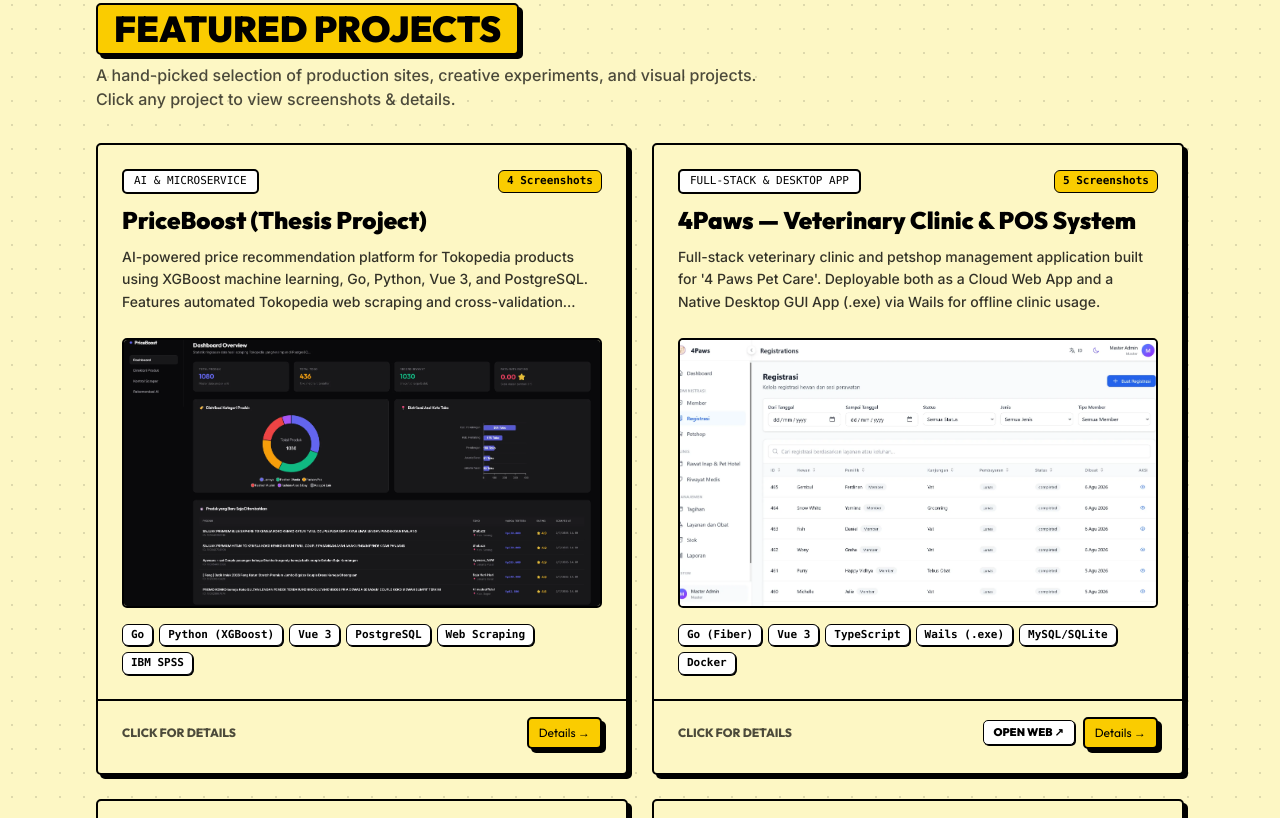
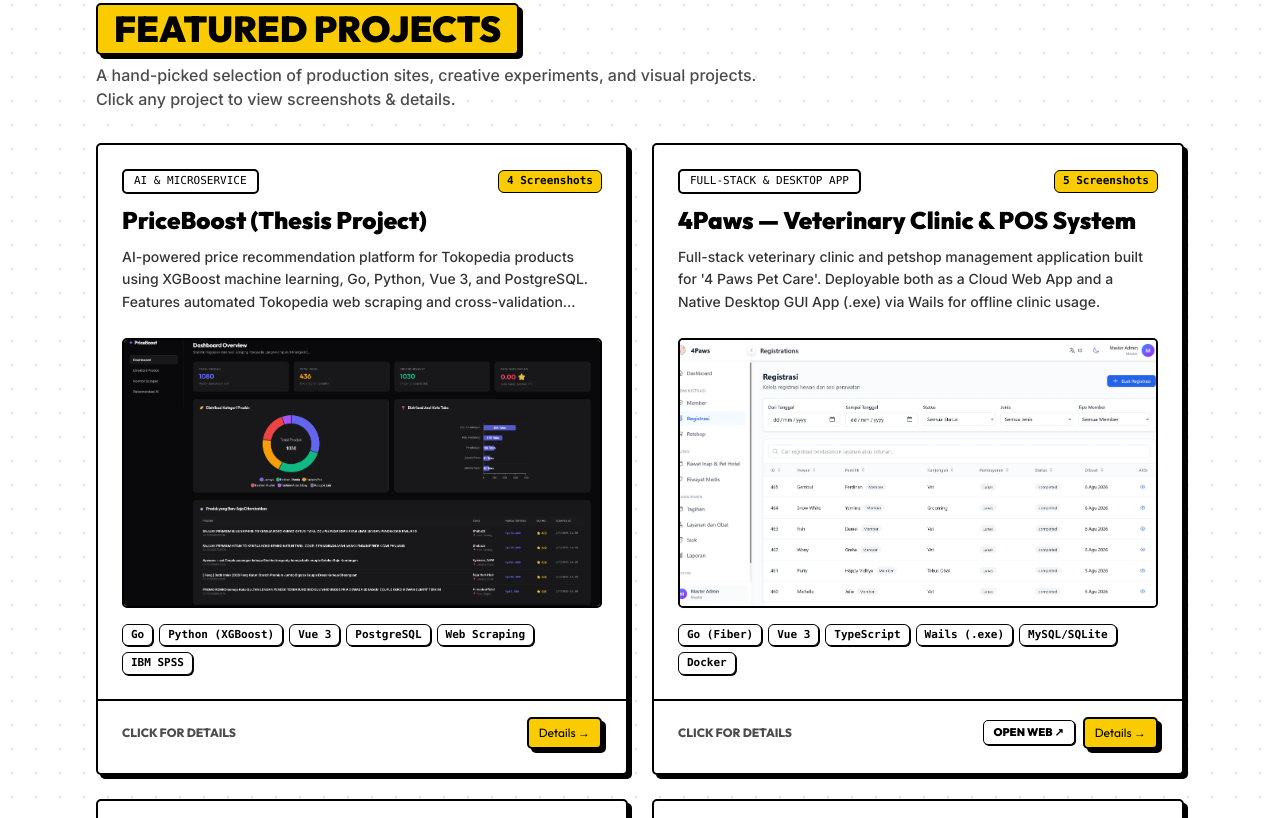
Before and after one commit to Mighty-SEA/portofolio-hibban-static, an Astro site: page / in a window 1280 px wide. Shown: the part 1159-1977 px from the top of the page. Built offline with nearby package versions, Linux system fonts and the light colour scheme; Astro itself is replaced by a stand-in of ours.

Commit message:
style: change page background from yellow to clean white

```diff
--- a/src/styles/global.css
+++ b/src/styles/global.css
@@ -93,12 +93,12 @@
 }
 
 :root {
-    --neo-bg: #FAF9F6;
+    --neo-bg: #FFFFFF;
     --neo-primary: #FFD23F;
     --neo-secondary: #FF6B6B;
     --neo-accent: #38BDF8;
     --neo-card: #FFFFFF;
-    --background: hsl(54, 92%, 88%);
+    --background: #FFFFFF;
     --foreground: oklch(0% 0 0);
     --card: oklch(1 0 0);
     --card-foreground: oklch(0.145 0 0);
@@ -140,7 +140,7 @@
 
 /* Neobrutalism Theme Classes */
 .theme-sunny {
-  --neo-bg: #FAF9F6;
+  --neo-bg: #FFFFFF;
   --neo-primary: #FFD23F;
   --neo-secondary: #FF6B6B;
   --neo-accent: #38BDF8;
@@ -243,6 +243,7 @@
 
 /* Comic Halftone Dot Grid */
 .comic-dots {
+  background-color: #FFFFFF;
   background-image: radial-gradient(rgba(0, 0, 0, 0.12) 1.5px, transparent 1.5px);
   background-size: 24px 24px;
 }
```
